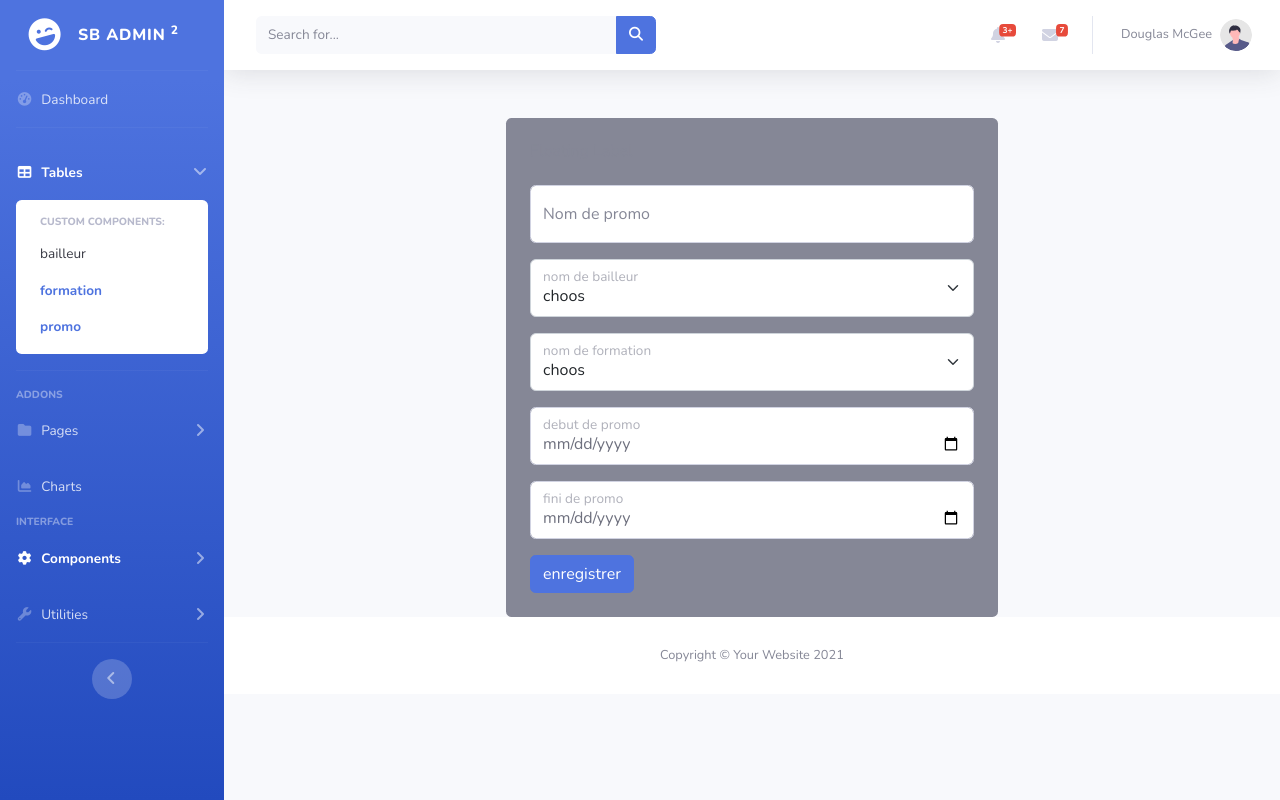
After one commit to choueton/Sourcing, a Flask app: page /add_from_promo in a window 1280 px wide. The commit adds this page. Run offline with Flask 3, Linux system fonts and the light colour scheme; data that the repository does not hold is empty; some libraries are stand-ins or nearby versions.

Commit message:
ajout des fichier promo
crud promo ajouter

```diff
--- a/app.py
+++ b/app.py
@@ -25,16 +25,89 @@ def add_from_formation():
 def add_from_bailleur():
     return render_template('add_from_bailleur.html')
 
-
+@app.route('/add_from_promo')
+def add_from_promo():
+    cur = mysql.connection.cursor()
+    cur.execute("SELECT * FROM bailleur")
+    bailleur = cur.fetchall()
+    cur.execute("SELECT * FROM formation")
+    formation = cur.fetchall()
+    cur.close()
+    return render_template('add_from_promo.html', formation=formation, bailleur=bailleur)
 
 ############################################################
 
+@app.route('/promo')
+def list_promo():
+    cur = mysql.connection.cursor()
+    cur.execute("SELECT promo.id, promo.nom_promo, bailleur.nom_bailleur, formation.nom_formation, promo.debut_promo, promo.fin_promo FROM bailleur JOIN promo ON bailleur.id = promo.id_bailleur JOIN formation ON formation.id = promo.id_formation")
+    data = cur.fetchall()
+    cur.close()
+    return render_template('list_promo.html',promo=data)
 
+@app.route('/add_promo', methods=["POST"])
+def add_promo():
 
+    # Obtenir les données du formulaire
+    nom_promo = request.form['nom_promo']
+    id_bailleur = request.form['id_bailleur']
+    id_formation = request.form['id_formation']
+    debut_promo = request.form['debut_promo']
+    fin_promo = request.form['fin_promo']
 
+    # Établir une connexion à la base de données
+    cur = mysql.connection.cursor()
 
+    # Insérer les données dans la table 'promo'
+    cur.execute("INSERT INTO promo (nom_promo, id_bailleur, id_formation, debut_promo, fin_promo) VALUES (%s, %s, %s, %s, %s)", (nom_promo, id_bailleur, id_formation, debut_promo, fin_promo))
 
+    # Valider la transaction
+    mysql.connection.commit()
+
+    # Fermer la connexion à la base de données
+    cur.close()
+
+    # Rediriger vers la page 'promo'
+    return redirect(url_for('list_promo'))
+
+@app.route('/upd_promo/<int:id>', methods=["GET","POST"])
+def upd_promo(id):
+
+    cur = mysql.connection.cursor()
+    cur.execute("SELECT promo.id, promo.nom_promo, bailleur.nom_bailleur, formation.nom_formation, promo.debut_promo, promo.fin_promo FROM bailleur JOIN promo ON bailleur.id = promo.id_bailleur JOIN formation ON formation.id = promo.id_formation WHERE promo.id=%s", (id,))
+    # cur.execute("SELECT * FROM promo WHERE id=%s", (id,))
+    promo_info = cur.fetchall()
+    cur.execute("SELECT * FROM bailleur")
+    bailleur = cur.fetchall()
+    cur.execute("SELECT * FROM formation")
+    formation = cur.fetchall()
+    cur.close()
+
+    if request.method == "POST":
+
+        nom_promo = request.form['nom_promo']
+        id_bailleur = request.form['id_bailleur']
+        id_formation = request.form['id_formation']
+        debut_promo = request.form['debut_promo']
+        fin_promo = request.form['fin_promo']
+
+        cur = mysql.connection.cursor()
+        cur.execute("UPDATE promo SET nom_promo=%s, id_bailleur=%s, id_formation=%s, debut_promo=%s, fin_promo=%s WHERE id=%s", (nom_promo, id_bailleur, id_formation, debut_promo, fin_promo, id))
+        mysql.connection.commit()
+        cur.close()
+        return redirect(url_for('list_promo'))
+
+    return render_template('upd_promo.html',promo_info=promo_info, bailleur=bailleur,formation=formation)
+
+@app.route('/delete_promo/<string:id_data>', methods=["GET"])
+def delete_promo(id_data):
+    cur = mysql.connection.cursor()
+    cur.execute("DELETE FROM promo WHERE id=%s", [id_data])
+    mysql.connection.commit()
+    cur.close()
+    return redirect(url_for('list_promo'))
 ################################################################
+
 @app.route('/')
 def index():
     return render_template('index.html')
@@ -58,9 +131,6 @@ def list_bailleur():
     cur.close()
     pagination = Pagination(page=page, total=total_count, per_page=per_page, css_framework='bootstrap5')
     return render_template('list_bailleur.html', bailleur=data, pagination=pagination)
-
-
-
 
 @app.route('/add_bailleur', methods=["POST"])
 def add_bailleur():
@@ -96,9 +166,6 @@ def upd_bailleur(id):
 
     return render_template('upd_bailleur.html',bailleur=bailleur)
 
-
-
-
 @app.route('/delete_bailleur/<string:id_data>', methods=["GET"])
 def delete_bailleur(id_data):
     cur = mysql.connection.cursor()
@@ -107,10 +174,7 @@ def delete_bailleur(id_data):
     cur.close()
     return redirect(url_for('list_bailleur'))
 
-
-
 #############################################################################################
-
 
 # formation
 @app.route('/formation')
@@ -131,9 +195,6 @@ def list_formation():
     cur.close()
     pagination = Pagination(page=page, total=total_count, per_page=per_page, css_framework='bootstrap5')
     return render_template('list_formation.html', formation=data, pagination=pagination)
-
-
-
 
 @app.route('/add_formation', methods=["POST"])
 def add_formation():
@@ -168,9 +229,6 @@ def upd_formation(id):
 
     return render_template('upd_formation.html',formation=formation)
 
-
-
-
 @app.route('/delete_formation/<string:id_data>', methods=["GET"])
 def delete_formation(id_data):
     cur = mysql.connection.cursor()
@@ -179,11 +237,6 @@ def delete_formation(id_data):
     cur.close()
     return redirect(url_for('list_formation'))
 
-
-######################################################################################################################3
-
-
-
-
+######################################################################################################################
 if __name__ == "__main__":
     app.run(debug=True)
--- /dev/null
+++ b/templates/add_from_promo.html
@@ -0,0 +1,55 @@
+{% extends 'base.html' %}
+
+{% block enfant %}
+
+    <div class="container-fluid pt-4 px-4">
+        <div class="row g-4 justify-content-center">
+            <div class="col-sm-12 col-xl-6 ">
+                <div class="bg-secondary rounded h-100 p-4 ">
+                    <h6 class="mb-4">Floating Label</h6>
+                    <form action="{{ url_for('add_promo') }}" method="POST" >
+
+                        <div class="form-floating mb-3">
+                            <input type="text" class="form-control" id="floatingInput" placeholder="name@example.com" name="nom_promo" required>
+                            <label for="floatingInput">Nom de promo</label>
+                        </div>
+
+                        <div class="form-floating mb-3">
+                            <select class="form-select" id="floatingSelect" aria-label="Floating label select example"  name="id_bailleur" required>
+                                <option selected disabled value="">choos</option>
+                                {% for row in bailleur %}
+                                <option value="{{ row.0 }}">{{ row.1 }}</option>
+                                {% endfor %}
+                            </select>
+                            <label for="floatingSelect">nom de bailleur</label>
+                        </div>
+
+                        <div class="form-floating mb-3">
+                            <select class="form-select" id="floatingSelect" aria-label="Floating label select example"  name="id_formation" required>
+                                <option selected disabled value="">choos</option>
+                                {% for row in formation %}
+                                <option value="{{ row.0 }}">{{ row.1 }}</option>
+                                {% endfor %}
+                            </select>
+                            <label for="floatingSelect">nom de formation</label>
+                        </div>
+
+                        <div class="form-floating mb-3">
+                            <input type="date" class="form-control" id="floatingInput" placeholder="name@example.com" name="debut_promo" required>
+                            <label for="floatingInput">debut de promo</label>
+                        </div>
+                        <div class="form-floating mb-3">
+                            <input type="date" class="form-control" id="floatingInput" placeholder="name@example.com" name="fin_promo" required>
+                            <label for="floatingInput">fini de promo</label>
+                        </div>
+                        <div class="form-floating">
+                            <button type="submit" class="btn btn-primary">enregistrer</button>
+                        </div>
+                    </form>
+                </div>
+            </div>
+        </div>
+    </div>
+
+
+{% endblock %}
--- a/templates/sidebar.html
+++ b/templates/sidebar.html
@@ -34,6 +34,7 @@
                 <h6 class="collapse-header">Custom Components:</h6>
                 <a class="collapse-item" href="{{ url_for('list_bailleur') }}">bailleur</a>
                 <a class="collapse-item active" href="{{ url_for('list_formation') }}">formation</a>
+                <a class="collapse-item active" href="{{ url_for('list_promo') }}">promo</a>
             </div>
         </div>
     </li>
```
Also changed, not shown: templates/list_promo.html (added, +49 -0 lines), templates/upd_promo.html (added, +59 -0 lines).
